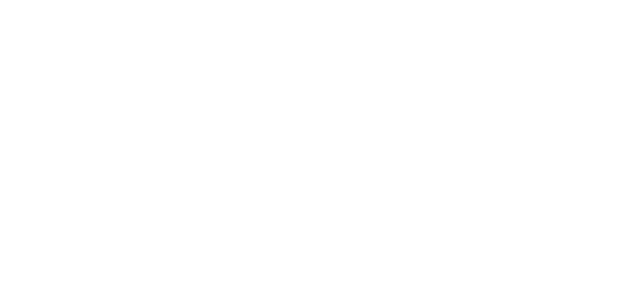
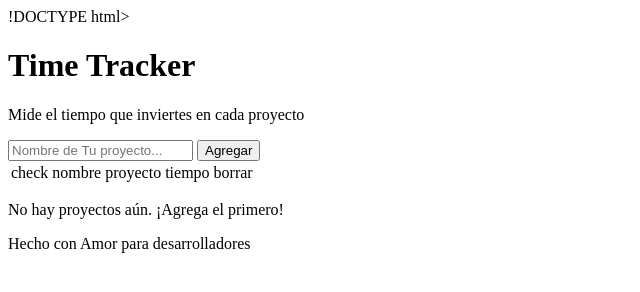
Before and after one commit to rimardev/timetracker, a plain HTML site: page index.html in a window 1280 px wide. Shown: the whole page, without its empty margins (0-640 px from the left). Drawn offline with Linux system fonts and the light colour scheme.

Commit message:
extructura base

```diff
--- a/index.html
+++ b/index.html
@@ -1,4 +1,4 @@
-<!DOCTYPE html>
+!DOCTYPE html>
 <html lang="es">
 <head>
   <meta charset="UTF-8">
@@ -7,8 +7,38 @@
   <link rel="stylesheet" href="./style.css">
 </head>
 <body>
+  <main>
+    <header>
+      <h1>Time Tracker</h1>
+      <p>Mide el tiempo que inviertes en cada proyecto</p>
+    </header>
+
+    <div class="seccionEntrada">
+      <input type="text" id="inputProyecto" placeholder="Nombre de Tu proyecto...">
+      <button id="btnAgregar">Agregar</button>
+    </div>
+
+    <div id="contenedorProyectos" class="contenedorProyectos">
+      <table>
+        <tr>
+          <td>check</td>
+          <td>nombre proyecto</td>
+          <td>tiempo</td>
+          <td>borrar</td>
+        </tr>
+      </table>
+      <div class=""></div>
 
 
+      <p>No hay proyectos aún. ¡Agrega el primero!</p>
+    </div>
+
+    <footer>
+      <p>Hecho con Amor para desarrolladores</p>
+    </footer>
+  </main>
+
   <script src="./main.js"></script>
+
 </body>
 </html>
```
Also changed, not shown: main.js (+19 -0 lines).
